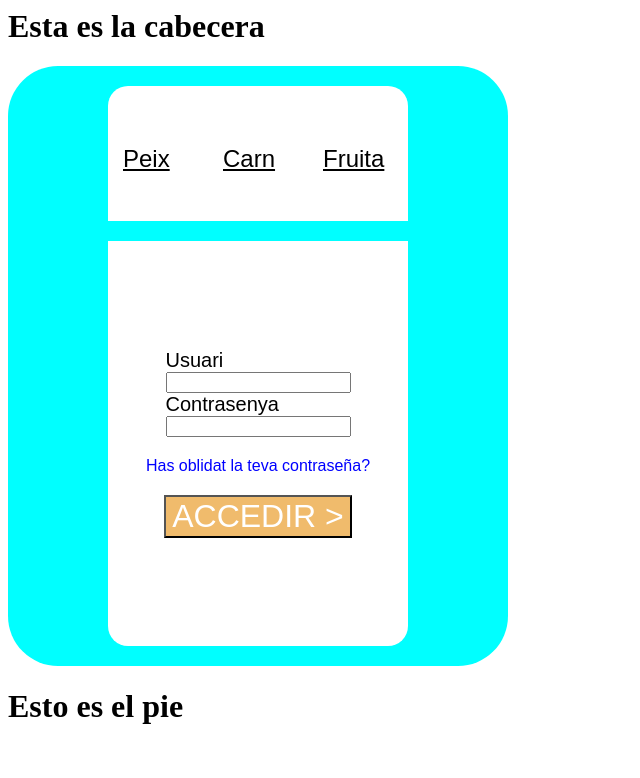
After one commit to BelucaNM/Foap2023-php, a PHP site: page /index.PHP in a window 1280 px wide. The commit adds this page. Shown: the top 778 px of the page, without its empty margins (0-640 px from the left). Run offline with PHP 8.4, Linux system fonts and the light colour scheme.

Commit message:
fin de dia

```diff
--- /dev/null
+++ b/index.PHP
@@ -0,0 +1,108 @@
+<html>
+
+	<head>
+		<title> MI PAGINA </title>
+		<meta charset="utf-8" >
+  		<meta description="Basecon favicon">
+  		<link rel="shortcut icon" href="faviconTest.png">
+  		<title>Els nostres productes de proximitat</title>
+
+  	<style>
+        .contenedor {
+            display:flex;
+            flex-direction: column;
+            align-items: center;
+            font-family: sans-serif;
+            background-color: aqua;
+            border-radius: 50px;
+            width: 500px;
+            height: 600px;
+         /*   border: 2px red solid; */
+        }
+
+        .menu {
+            display:flex;
+            flex-direction: row;
+            align-items: center;
+            background-color: white;
+            border-top-left-radius: 20px;
+            border-top-right-radius: 20px;
+            margin-top:20px; margin-bottom: 10px;
+            width: 300px;
+        /*    border: 2px red solid;*/
+            flex:1;
+        }
+
+        .menu > div {
+             /*   border: 2px red solid; */
+                margin: 5px; margin-top:20px; margin-bottom: 10px; padding: 10px; width: 200px;
+                align-content: center;
+
+        }
+        a {text-decoration:underline;  color: black; font-size: x-large;}
+        #olvido a{text-decoration:none;  color: blue; font-size: medium;}
+
+
+        .cuerpo {
+            display:flex;
+            flex-direction: column;
+            align-items: center;
+            justify-content: center;
+            background-color: white;
+            font-family: sans-serif;
+            font-size: 20px;
+            width: 300px;
+            border-bottom-left-radius: 20px;
+            border-bottom-right-radius: 20px;
+            height: 300px;
+            margin-top:10px; margin-bottom: 20px;
+          /*  border: 2px red solid; */
+            flex:3;}
+
+        button {background-color: rgb(240, 187, 108);color:white;font-size: xx-large; }
+
+
+
+	</style>
+    </head>
+    <?php
+        include 'header.php';
+    ?>
+	<body>
+
+	<div class="contenedor">
+		<div class="menu">
+            <div><a href="#">Peix</a></div>
+            <div><a href="#">Carn</a></div>
+            <div><a href="#">Fruita</a></div>
+
+		</div>
+		<div class="cuerpo">
+
+                <div id="usuari">
+                    <label for="fusuari">Usuari</label> <br>
+                    <input type="text" id="fusuari" name="fusuari" required > <br>
+                </div>
+                <div id="contraseña">
+                    <label for="fcontraseña">Contrasenya</label> <br>
+                    <input type="text" id="fcontraseña" name="fcontraseña" required > <br>
+                </div>
+                <div id="olvido">
+                    <p><a href="admin.html">Has oblidat la teva contraseña? </a></p>
+                </div>
+                <div id="accedir">
+                    <button id="accedir" >  ACCEDIR > </button>
+                </div>
+
+
+		</div>
+
+	</div>
+
+	</body>
+    <?php
+    include 'footer.html';
+    ?>
+
+
+</html>
--- a/index.html
+++ b/index.html
@@ -67,7 +67,7 @@
     </head>
 
 	<body>
-    <?php include ("header.php")?>
+    <!-- > <?php include ("header.php")?> HAY QUE CAMBIAR LA EXTENSIÓN DEL FUENTE A .php<-->
 	<div class="contenedor">
 		<div class="menu">
             <div><a href="#">Peix</a></div>
@@ -96,7 +96,7 @@
 		</div>
 
 	</div>
-    <?php include ("footer.html")?>
+    <!-- > <?php include ("FOOTER.php")?> HAY QUE CAMBIAR LA EXTENSIÓN DEL FUENTE A .php<-->
 	</body>
 
 
```
Also changed, not shown: CompruebaPwd.php (added, +17 -0 lines), ejercicio10.php (added, +43 -0 lines), miPrimerPHP.php (+75 -35 lines).
